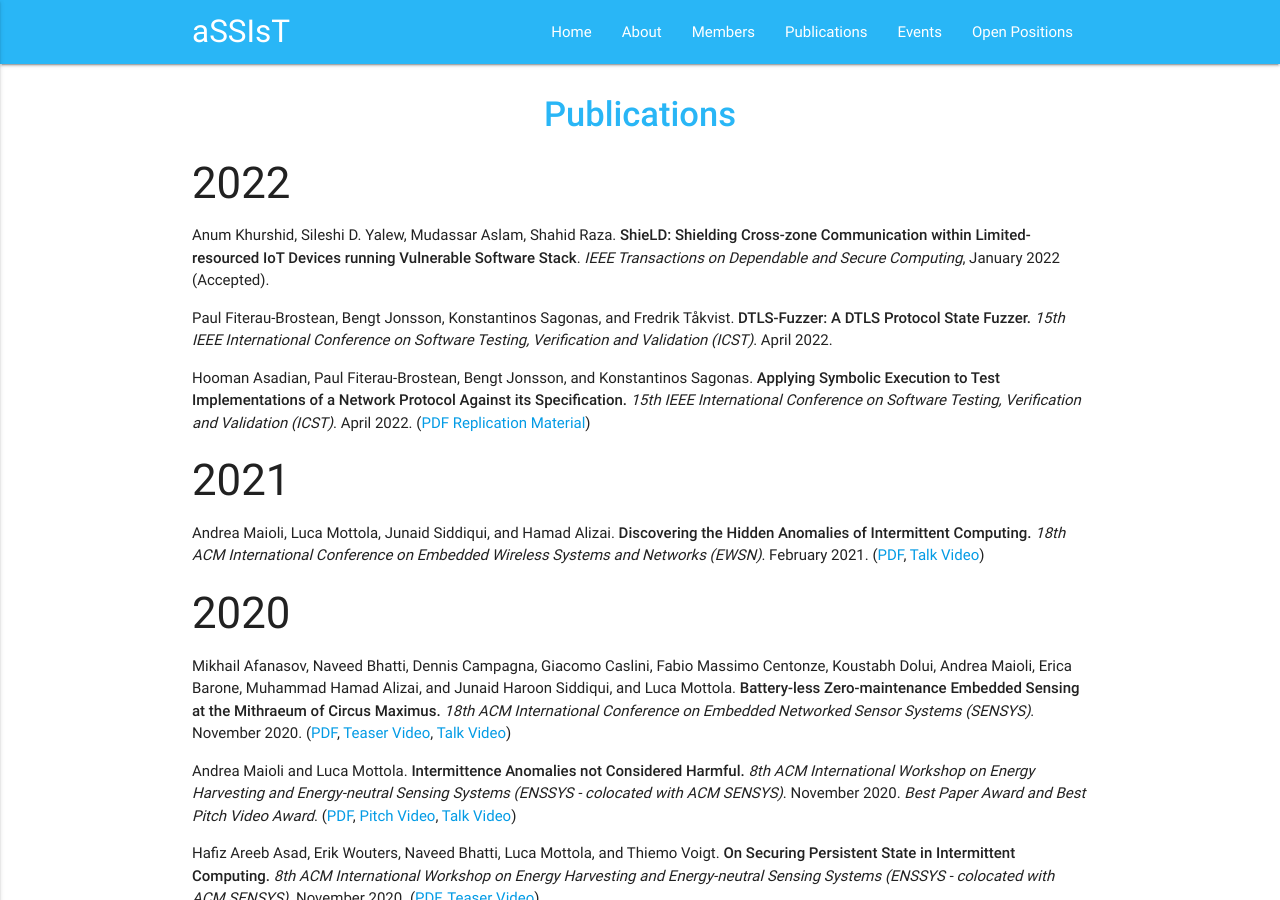
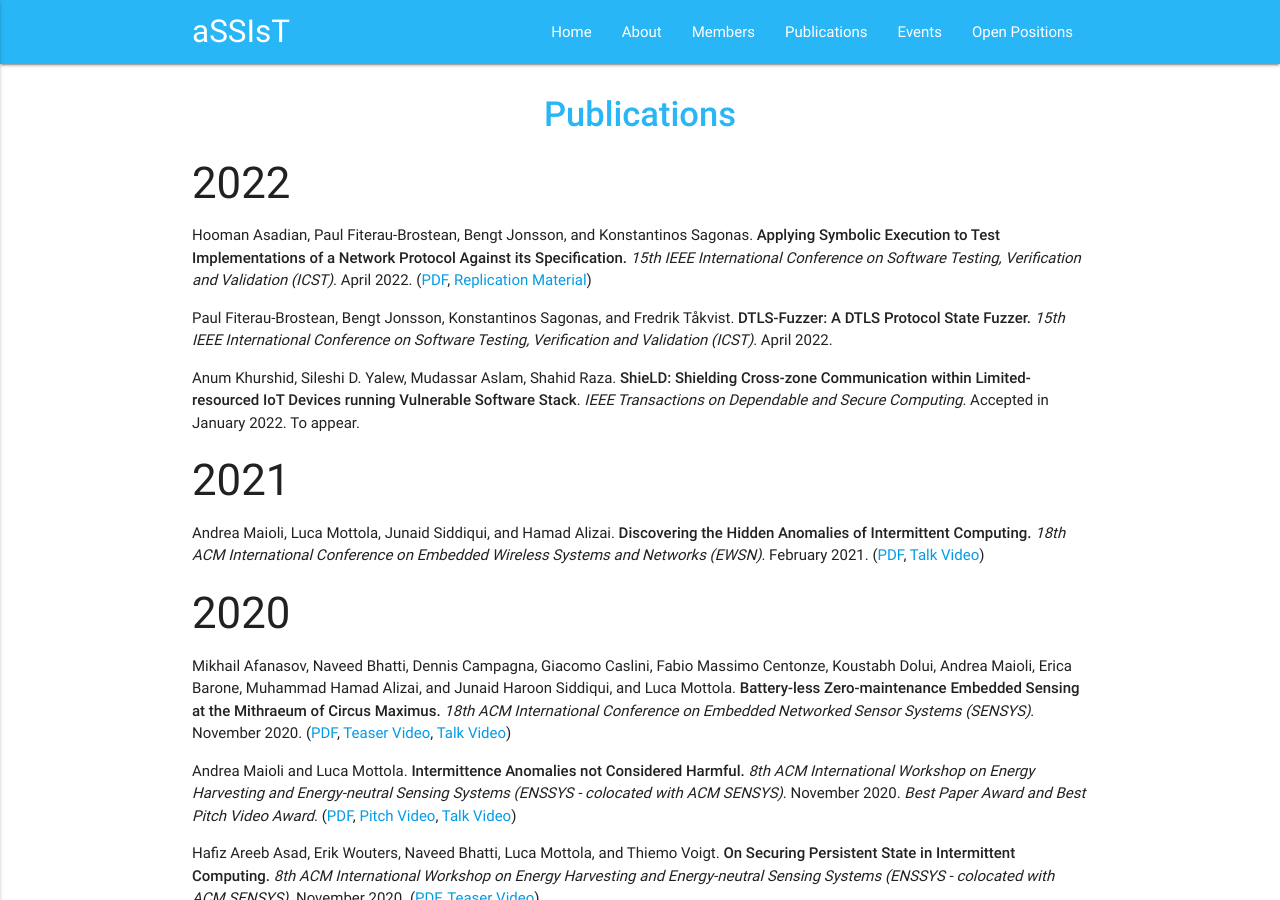
Before and after one commit to assist-project/assist-project.github.io, a Jekyll site: the page built from 03-publications.md, in a window 1280 px wide and 900 px high. Built offline with Jekyll 4.4.1, drawn with Linux system fonts in a browser that asks for light colours.

Commit message:
Re-arrange 2022 publications

```diff
--- a/03-publications.md
+++ b/03-publications.md
@@ -6,13 +6,14 @@ permalink: /publications/
 
 ### 2022
 
-- Anum Khurshid, Sileshi D. Yalew, Mudassar Aslam, Shahid Raza. **ShieLD: Shielding Cross-zone Communication within Limited-resourced IoT Devices running Vulnerable Software Stack**. _IEEE Transactions on Dependable and Secure Computing_, January 2022 (Accepted).
+
+- Hooman Asadian, Paul Fiterau-Brostean, Bengt Jonsson, and Konstantinos Sagonas. **Applying Symbolic Execution to Test Implementations of a Network Protocol Against its Specification.** _15th IEEE International Conference on Software Testing, Verification and Validation (ICST)_. April 2022. ([PDF](papers/ApplyingSymExec@ICST-22.pdf), [Replication Material][ICST-22-replication-material])
+
+  [ICST-22-replication-material]: https://doi.org/10.5281/zenodo.5929867
 
 - Paul Fiterau-Brostean, Bengt Jonsson, Konstantinos Sagonas, and Fredrik Tåkvist. **DTLS-Fuzzer: A DTLS Protocol State Fuzzer.** _15th IEEE International Conference on Software Testing, Verification and Validation (ICST)_. April 2022.
 
-- Hooman Asadian, Paul Fiterau-Brostean, Bengt Jonsson, and Konstantinos Sagonas. **Applying Symbolic Execution to Test Implementations of a Network Protocol Against its Specification.** _15th IEEE International Conference on Software Testing, Verification and Validation (ICST)_. April 2022. ([PDF](papers/ApplyingSymExec@ICST-22.pdf) [Replication Material][ICST-22-replication-material])
-
-  [ICST-22-replication-material]: https://doi.org/10.5281/zenodo.5929867
+- Anum Khurshid, Sileshi D. Yalew, Mudassar Aslam, Shahid Raza. **ShieLD: Shielding Cross-zone Communication within Limited-resourced IoT Devices running Vulnerable Software Stack**. _IEEE Transactions on Dependable and Secure Computing_. Accepted in January 2022.  To appear.
 
 ### 2021
 
```
